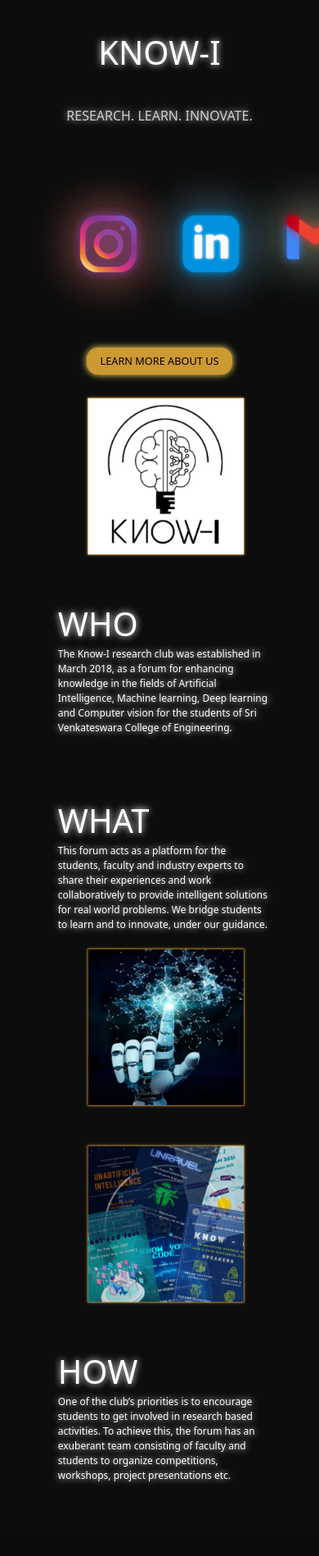
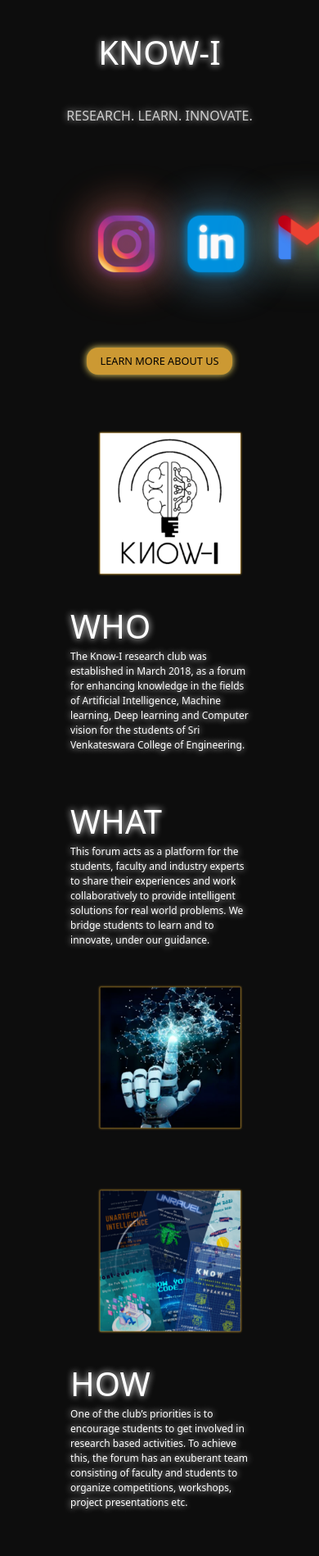
Before and after one commit to arvind-mocha/Know-I, a Django app: page / in a window 390 px wide; the page is wider, and only the part inside the window is pictured. Shown: the part 72-1970 px from the top of that part at 82% size. Before the commit the page ends 1882 px from the top of that part, so only its background shows below. Run offline with Django 3.2, Linux system fonts and the light colour scheme.

Commit message:
Home Page

```diff
--- a/Main/App/static/main.css
+++ b/Main/App/static/main.css
@@ -251,7 +251,7 @@
   color: #fff;
   text-shadow: 0rem 0rem 1rem white; }
   .acolumns__text--heading {
-    padding-top: 5rem;
+    padding-top: 2.5rem;
     font-size: 5rem;
     padding-left: 1rem;
     text-align: left; }
@@ -261,17 +261,27 @@
     text-align: left; }
 
 .acolumns__img {
-  width: 30rem;
+  width: 32.5rem;
   object-fit: fill;
+  padding-right: 5rem;
   padding-left: 5rem;
-  position: relative;
-  /*&--left {
-         float:left;
-       }
+  padding-top: 3.5rem;
+  position: relative; }
 
-       &--right{
-         float: right;
-       }*/ }
+@media only screen and (max-width: 30.5em) {
+  .acolumns__img {
+    width: 40rem;
+    padding-left: 7.5rem; } }
+
+@media only screen and (max-width: 56.25em) {
+  .acolumns__img {
+    width: 30rem;
+    padding-left: 1.5rem; } }
+
+@media only screen and (max-width: 75em) {
+  .acolumns__img {
+    width: 32.5rem;
+    padding-left: 5rem; } }
 
 .events__heading {
   color: #fff;
@@ -312,18 +322,21 @@
 
 @media only screen and (max-width: 30.5em) {
   .events__box {
-    width: 20%;
-    left: 50%; }
+    width: 20%; }
     .events__box--container {
       row-gap: 6rem; } }
 
-@media only screen and (max-width: 34.5em) {
-  .events__box {
-    width: 40%;
-    left: 40%; }
-  .events--container {
-    row-gap: 20rem; } }
-
+/*@include respond(phone-medium){
+  .events{
+    &__box{
+      width:40%;
+      left: 40%;
+    }
+    &--container{
+      row-gap: 20rem;
+    }
+  }
+}*/
 .members__heading {
   padding-top: 5rem;
   color: #fff;
@@ -387,7 +400,8 @@
     display: grid;
     grid-template-columns: repeat(auto-fit, minmax(9.375rem, 1fr)); }
   .home__button {
-    text-align: center; }
+    text-align: center;
+    padding-bottom: 2.5rem; }
   .home__about {
     display: grid;
     position: relative;
@@ -399,7 +413,15 @@
       display: grid;
       column-gap: 5rem;
       row-gap: 2rem;
-      grid-template-columns: repeat(auto-fit, minmax(20.375rem, 1fr)); }
+      grid-template-columns: repeat(auto-fit, minmax(26.375rem, 1fr)); }
+
+@media only screen and (max-width: 30.5em) {
+  .home {
+    padding-left: 3.5rem;
+    padding-right: 3.5rem; }
+    .home__socials {
+      padding-left: 0rem;
+      padding-right: 0.5rem; } }
 
 .navbar {
   background: #000; }
--- a/Main/App/templates/App/home.html
+++ b/Main/App/templates/App/home.html
@@ -10,7 +10,7 @@
         <a href="mailto:knowisvce@gmail.com" target="_blank" rel="noopener">
             <img src="{% static 'images/icons/gmail.png' %}" alt="Gmail: knowisvce@gmail.com" /></a>
     </div>
-    <div style="text-align: center;">
+    <div style="text-align: center; padding-bottom: 1.875rem;">
         <a href="#learn-about-know-i" class=btn>
             <h3 class="btn__text">LEARN MORE ABOUT US</h3>
         </a>
--- a/sass/components/_acolumns.scss
+++ b/sass/components/_acolumns.scss
@@ -3,7 +3,7 @@
       color: $color-white;
     @include text-shadow-white;
       &--heading {
-       padding-top: 5rem;
+       padding-top: 2.5rem;
        font-size: 5rem;
        padding-left: 1rem;
        text-align: left;
@@ -16,17 +16,36 @@
      }
     }
     &__img {
-      width: 30rem;
+      width: 32.5rem;
       object-fit: fill;
+      padding-right: 5rem;
       padding-left: 5rem;
+      padding-top: 3.5rem;
       position: relative;
-
-       /*&--left {
-         float:left;
-       }
-
-       &--right{
-         float: right;
-       }*/
      }
    }
+@include respond(phone-small){
+  .acolumns{
+    &__img{
+      width: 40rem;
+      padding-left: 7.5rem;
+      //padding-right: 0rem;
+    }
+  }
+}
+@include respond(tab-port){
+  .acolumns{
+    &__img{
+      width: 30rem;
+      padding-left: 1.5rem;
+    }
+  }
+}
+@include respond(tab-land){
+  .acolumns{
+    &__img{
+      width: 32.5rem;
+      padding-left: 5rem;
+    }
+  }
+}
--- a/sass/layouts/_events.scss
+++ b/sass/layouts/_events.scss
@@ -46,14 +46,13 @@
   .events{
     &__box{
       width:20%;
-      left: 50%;
       &--container{
         row-gap: 6rem;
       }
     }
   }
 }
-@include respond(phone-medium){
+/*@include respond(phone-medium){
   .events{
     &__box{
       width:40%;
@@ -63,4 +62,4 @@
       row-gap: 20rem;
     }
   }
-}
+}*/
--- a/sass/layouts/_home.scss
+++ b/sass/layouts/_home.scss
@@ -25,6 +25,7 @@
 
   &__button{
     text-align: center;
+    padding-bottom: 2.5rem;
   }
   &__about{
     display: grid;
@@ -38,7 +39,17 @@
       display: grid;
       column-gap: 5rem;
       row-gap: 2rem;
-      grid-template-columns: repeat(auto-fit, minmax(20.375rem, 1fr));
+      grid-template-columns: repeat(auto-fit, minmax(26.375rem, 1fr));
     }
   }
 }
+@include respond(phone-small){
+  .home{
+    padding-left: 3.5rem;
+    padding-right: 3.5rem;
+    &__socials{
+      padding-left: 0rem;
+      padding-right: 0.5rem;
+    }
+  }
+}
```
